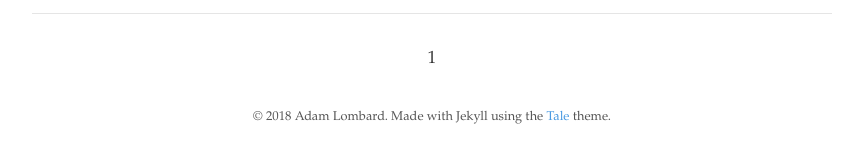
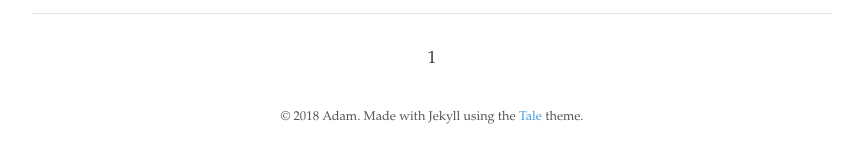
Before and after one commit to AdamLombard/AdamLombard.github.io, a Jekyll site: the page built from index.html, in a window 1280 px wide. Shown: the part 789-946 px from the top of the page, without its empty margins (208-1071 px from the left). Built offline with Jekyll 4.4.1, drawn with Linux system fonts in a browser that asks for light colours; the list of posts is cut into pages by our own code.

Commit message:
Shorten author name

```diff
--- a/_config.yml
+++ b/_config.yml
@@ -8,7 +8,7 @@ google_analytics: UA—XXXXXXXX-X
 
 # Author
 author:
-  name:         Adam Lombard
+  name:         Adam
   url:          http://www.adamlombard.com
   email:        siradamlombard@gmail.com
 
```
